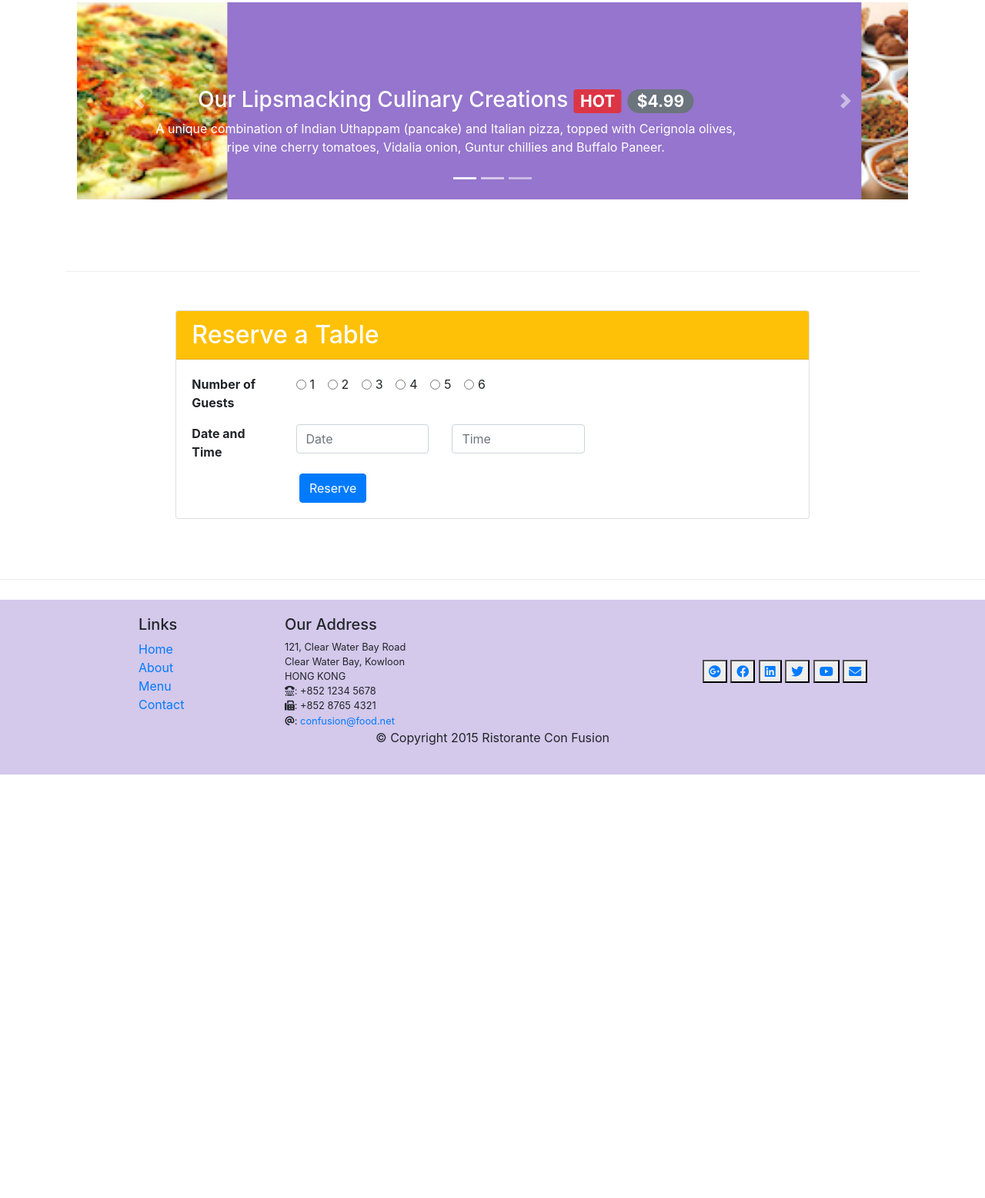
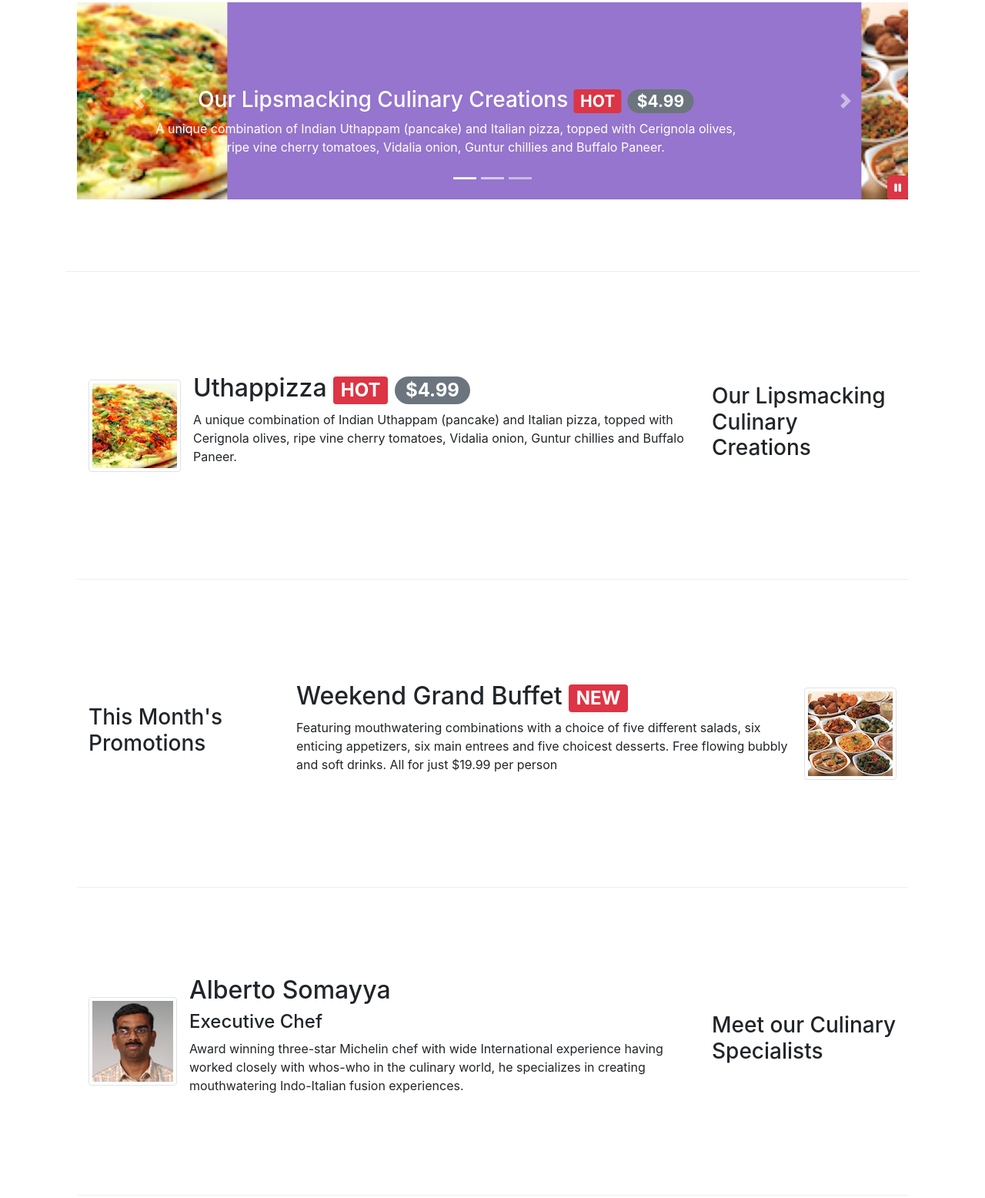
Before and after one commit to arshdeepmay/confusion, a website: page index.html in a window 1280 px wide. Shown: the part 381-1937 px from the top of the page at 77% size. Before the commit the page ends 1387 px from the top, so only its background shows below. Drawn offline with nearby package versions, Linux system fonts and the light colour scheme.

Commit message:
more bootstrap and jQuery

```diff
--- a/index.html
+++ b/index.html
@@ -103,9 +103,8 @@
                     <img src="img/logo.png" class="img-fluid" alt="logo">
                 </div>
                 <div class="col-12 col-md-3 col-lg-3 align-self-center">
-                    <a role="button" class="btn btn-block nav-link btn-warning"
-                    data-toggle="tooltip" data-html="true"  title="Or Call us at  <br><strong>+852 12345678</strong>"
-                    data-placement="bottom" href="#booking table">Reserve Table</a>
+                    <a role="button" class="btn btn-block btn-warning" data-toggle="modal" data-target="#modaltable">
+                        Reserve Table</a>
                 </div>
             </div>
         </div>
@@ -153,26 +152,38 @@
                     </div>
                   </div>
                 </div>
+
+                <div>
                     <button class="carousel-control-prev" type="button" data-target="#carouselExampleCaptions" data-slide="prev">
-                  <span class="carousel-control-prev-icon" aria-hidden="true"></span>
+                        <span class="carousel-control-prev-icon"></span>
                         <span class="sr-only">Previous</span>
                       </button>
                       <button class="carousel-control-next" type="button" data-target="#carouselExampleCaptions" data-slide="next">
-                  <span class="carousel-control-next-icon" aria-hidden="true"></span>
+                        <span class="carousel-control-next-icon"></span>
                         <span class="sr-only">Next</span>
                       </button>
                 </div>
+
+                <button type="button" class="btn btn-sm btn-danger" id="carousel-btn">
+                    <span><i class="fa-solid fa-pause"></i></span>
+                </button>
+
               </div>
             </div>
         </div>
 
-        <div class="row row-content justify-content-center" id="bookingtable">
-            <div class="col-12 col-md-8 flex-first">
-                <div class="card">
-                    <h2 class="card-header bg-warning text-white">Reserve a Table</h2>
-                    <div class="card-body">
-                        <dl class="row">
-                            <dt class="col-12 col-lg-2">Number of Guests</dt>
+        <div class="modal fade" id="modaltable" tabindex="-1">
+            <div class="modal-dialog modal-lg">
+              <div class="modal-content">
+                <div class="modal-header">
+                  <h5 class="modal-title" id="Modallabel">Reserve a Table</h5>
+                  <button type="button" class="close" data-dismiss="modal" aria-label="Close">
+                    <span aria-hidden="true">&times;</span>
+                  </button>
+                </div>
+                <div class="modal-body">
+                    <dl class="row mt-3 mb-4">
+                        <dt class="col-12 col-lg-3">Number of Guests</dt>
                         <dd class="col-12 col-lg-9">
                             <div class="form-check form-check-inline">
                                 <input class="form-check-input" type="radio" name="inlineRadioOptions" id="inlineRadio1" value="option1">
@@ -183,7 +194,7 @@
                                 <label class="form-check-label" for="inlineRadio2">2</label>
                               </div>
                               <div class="form-check form-check-inline">
-                                    <input class="form-check-input" type="radio" name="inlineRadioOptions" id="inlineRadio3" value="option3">
+                                <input class="form-check-input" type="radio" name="inlineRadioOptions" id="inlineRadio3" value="option3" checked>
                                 <label class="form-check-label" for="inlineRadio3">3</label>
                               </div>
                               <div class="form-check form-check-inline">
@@ -201,27 +212,114 @@
 
                         </dd>
                     </dl>
-                        <dl class="row">
-                            <dt class="col-12 col-lg-2">Date and Time</dt>
-                            <dd class="col-12 col-lg-6">
+
+                    <dl class="row mt-3 mb-4">
+                        <dt class="col-12 col-lg-3">Section</dt>
+                        <dd class="col-12 col-lg-8">
+                            <div class="btn-group btn-group-toggle" data-toggle="buttons">
+                                <label class="btn btn-success">
+                                  <input type="radio" name="options" id="option1" > Non-smoking
+                                </label>
+                                <label class="btn btn-danger">
+                                  <input type="radio" name="options" id="option2"> Smoking
+                                </label>
+                              </div>
+                        </dd>
+                    </dl>
+
+                    <dl class="row mt-3 mb-4">
+                        <dt class="col-12 col-lg-3">Date and Time</dt>
+                        <dd class="col-12 col-lg-9">
                             <div class="row">
-                                    <div class="col-12 col-md">
+                                <div class="col-12 col-lg-4">
                                   <input type="text" class="form-control" placeholder="Date">
                                 </div>
-                                    <div class="col-12 col-md">
+                                <div class="col-12 col-lg-4">
                                   <input type="text" class="form-control" placeholder="Time">
                                 </div>
                               </div>
                         </dd>
-                        </dl class="row">
-                            <div class="col-1 col-md-6 text-center">
-                                <button class="btn btn-primary mr-4" >Reserve</button>
+                    </dl>
                 </div>
 
+                <dl class="row">
+                    <div class="col-lg-3 col-6">
+
+                    </div>
+                    <div class="col-lg-5 col-6">
+                        <button type="button" class="btn btn-secondary" data-dismiss="modal">Cancel</button>
+                        <button type="button" class="btn btn-primary">Reserve</button>
+                    </div>
                 </dl>
+
               </div>
             </div>
         </div>
+
+        <div class="container">
+            <div class="row row-content align-items-center">
+
+                <div class="col-sm-4 col-md-3 order-sm-last">
+                    <h3>Our Lipsmacking Culinary Creations</h3>
+                </div>
+
+
+                <div class="col-sm col-md order-sm-first">
+                    <div class="media">
+                        <img src="img/uthappizza.png" class="align-self-center mr-3 d-flex img-thumbnail" alt="uthappizza" >
+                        <div class="media-body">
+                            <h2 class="mt-0"> Uthappizza <span class="badge badge-danger">HOT</span>
+                                <span class="badge badge-pill badge-secondary">$4.99</span></h2>
+                            <p class="d-none d-sm-block">A unique combination of Indian Uthappam (pancake) and Italian pizza, topped with Cerignola olives, ripe vine cherry tomatoes, Vidalia onion, Guntur chillies and Buffalo Paneer.</p>
+                        </div>
+                    </div>
+                </div>
+
+            </div>
+
+            <div class="row row-content align-items-center">
+
+                <div class="col-sm-4 col-md-3">
+                    <h3>This Month's Promotions</h3>
+                </div>
+
+                <div class="col-sm col-md ">
+                    <div class="media">
+                        <div class="media-body">
+                            <h2>Weekend Grand Buffet <span class="badge badge-danger">NEW</span> </h2>
+                            <p class="d-none d-sm-block">Featuring mouthwatering combinations with a choice of five different salads,
+                                six enticing appetizers, six main entrees and five choicest desserts. Free flowing bubbly and soft
+                                drinks. All for just $19.99 per person </p>
+                        </div>
+                        <img src="img/buffet.png" class="d-flex ml-3 img-thumbnail align-self-center img-fluid" alt="buffet">
+                    </div>
+                </div>
+
+            </div>
+
+            <div class="row row-content align-items-center">
+
+                <div class="col-sm-4 col-md-3 order-sm-last">
+                    <h3>Meet our Culinary Specialists</h3>
+                </div>
+
+                <div class="col-sm col-md order-sm-first">
+                    <div class="media">
+                        <img src="img/alberto.png" class="d-flex mr-3 img-thumbnail align-self-center" alt="professor alberto">
+                        <div class="media-body">
+                            <h2 class="mt-0">Alberto Somayya</h2>
+                            <h4 class="mt-0">Executive Chef</h4>
+
+                            <p class="d-none d-sm-block">Award winning three-star Michelin chef with wide International experience
+                                having worked closely with whos-who in the culinary world, he specializes in creating mouthwatering
+                                 Indo-Italian fusion experiences.
+                            </p>
+                        </div>
+                    </div>
+                </div>
+
+            </div>
+
         </div>
 
     </div>
@@ -272,11 +370,9 @@
     <script src="node_modules/jquery/dist/jquery.min.js"></script>
     <script src="node_modules/tether/dist/js/tether.min.js"></script>
     <script src="node_modules/bootstrap/dist/js/bootstrap.min.js"></script>
-    <script>
-        $(document).ready(function(){
-            $('[data-toggle="tooltip"]').tooltip();
-        });
-    </script>
+
+    <script src="index.js"></script>
+
 </body>
 
 </html>
--- /dev/null
+++ b/index.js
@@ -0,0 +1,18 @@
+$(function(){
+
+    $(".carousel").carousel({interval:2000});
+
+    $("#carousel-btn").on("click",function(){
+        if($("#carousel-btn").children("span").children("i").hasClass("fa-play")){
+
+            $("#carouselExampleCaptions").carousel("cycle");
+            $("#carousel-btn").children("span").children("i").removeClass("fa-play");
+            $("#carousel-btn").children("span").children("i").addClass("fa-pause");
+        }
+        else{
+            $("#carouselExampleCaptions").carousel("pause");
+            $("#carousel-btn").children("span").children("i").removeClass("fa-pause");
+            $("#carousel-btn").children("span").children("i").addClass("fa-play");
+        }
+    })
+});
--- a/styles.css
+++ b/styles.css
@@ -16,6 +16,13 @@ body{
     top:0;
     left:0;
     min-height: 16rem;
+}
+
+#carousel-btn{
+    position: absolute;
+    right: 0px;
+    bottom: 0px;
+    z-index: 1;
 }
 
 .row-header{
```
Lines whose indentation alone changed are shown as unchanged.
